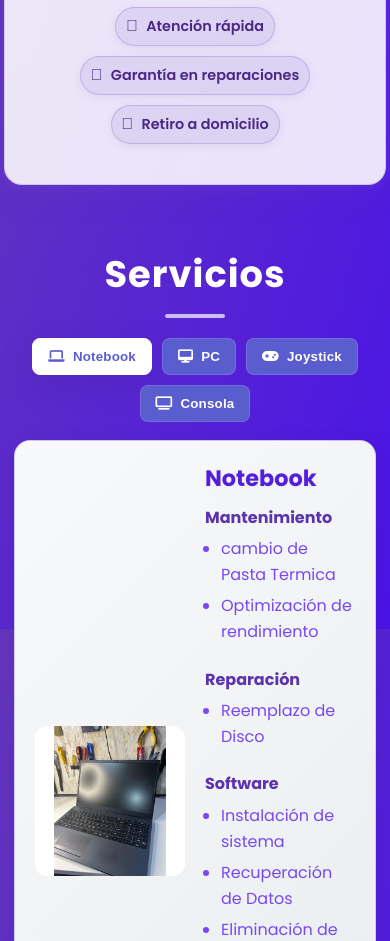
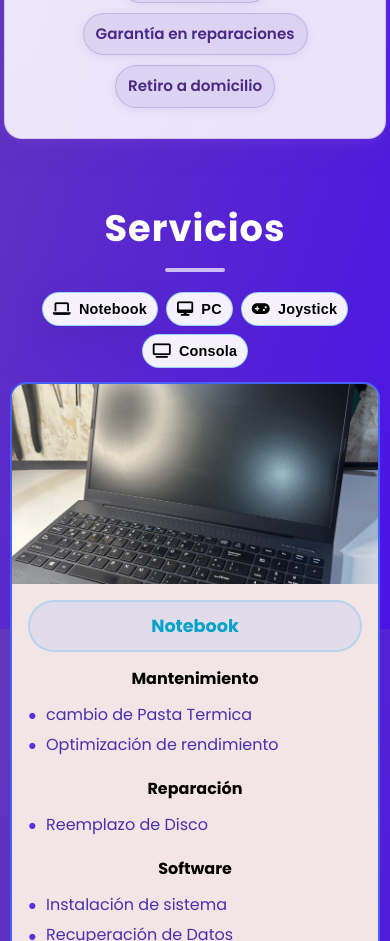
Before and after one commit to TobiasChangazo/tickyservice, a plain HTML site: page index.html in a window 390 px wide. Shown: the part 1059-2000 px from the top of the page. Drawn offline with Linux system fonts and the light colour scheme.

Commit message:
new visual 1.3

```diff
--- a/index.html
+++ b/index.html
@@ -42,9 +42,9 @@
         <b>Nos Caracterizamos por la Calidad y Rapidez que ofrecemos!</b>
       </p>
       <ul class="welcome-badges">
-      <li><i class="fas fa-bolt"></i> Atención rápida</li>
-      <li><i class="fas fa-shield-alt"></i> Garantía en reparaciones</li>
-      <li><i class="fas fa-truck"></i> Retiro a domicilio</li>
+      <li></i> Atención rápida</li>
+      <li></i> Garantía en reparaciones</li>
+      <li></i> Retiro a domicilio</li>
       </ul>
     </div>
   </section>
@@ -157,7 +157,7 @@
           <img src="img/joys.jpeg" alt="Servicio para joysticks">
         </figure>
         <div class="svc-info">
-          <h3>Joystick</h3>
+        <h3>Joystick</h3>
           <div class="svc-columns">
             <div>
               <h4>Reparación</h4>
@@ -184,7 +184,9 @@
             </div>
           </div>
           <div class="svc-actions">
-            <a class="btn-primary" href="servicio.html"><i class="fas fa-paper-plane"></i> Consultar por Joystick</a>
+            <a class="btn-primary" href="servicio.html">
+              <i class="fas fa-paper-plane"></i> Consultar por Joystick
+            </a>
           </div>
         </div>
       </div>
--- a/styles.css
+++ b/styles.css
@@ -141,14 +141,6 @@ a {
   outline-offset: 3px;
 }
 
-/* ========== HERO RESPONSIVE ========== */
-@media (max-width: 950px) {
-  .hero-inner { max-width: 96vw; }
-  .hero-secciones { flex-direction: column; gap: 18px; align-items: center; }
-  .seccion-card { width: 94vw; max-width: 340px; min-width: 160px; }
-  .hero-brand { font-size: 1.7rem; }
-}
-
 /* ========== ANIMACIONES HERO ========== */
 @keyframes fadeInDown {
   from { opacity: 0; transform: translateY(-18px);}
@@ -205,7 +197,7 @@ a {
   position: relative;
   font-weight: 700;
   text-align: center;
-  background: linear-gradient(90deg, #4c9efa97);
+  background: linear-gradient(90deg, #63c4f9a5);
   -webkit-background-clip: text;
   background-clip: text;
   color: transparent;
@@ -300,32 +292,6 @@ a {
   opacity: 0.7;
 }
 
-/* Tarjetas grid */
-.service-cards.modern {
-  display: grid;
-  gap: 24px;
-  /* Cada tarjeta ocupa al menos 280px y se repite según espacio */
-  grid-template-columns: repeat(auto-fit, minmax(280px, 1fr));
-  max-width: 90vw;
-  margin: 0 auto;
-}
-
-.service-card.modern {
-  background: #f4f1fbf2;               /* más claro */
-  backdrop-filter: blur(14px);
-  border-radius: 22px;
-  border: 1px solid rgba(103,58,183,.22); /* antes: 2px sólido negro */
-  padding: 24px;
-  display: flex;
-  flex-direction: column;
-  align-items: center;
-  position: relative;
-  width: 100%;
-  max-width: 500px;
-  transition: transform .2s ease, box-shadow .2s ease, border-color .2s ease;
-  box-shadow: 0 8px 24px rgba(103,58,183,.18);
-}
-
 /* Sombra y fondo más claros en hover, resalta el borde */
 .service-card.modern:hover,
 .service-card.modern:focus {
@@ -375,36 +341,6 @@ footer {
   padding: 40px 0;
   margin-top: 0;              /* antes 60px: causaba la franja */
   text-align: center;
-}
-
-/* ========== RESPONSIVE PARA TITULOS EN MÓVIL ========== */
-
-@media (max-width: 900px) {
-  .contacto-grid { grid-template-columns: 1fr; gap: 32px; }
-}
-
-@media (max-width: 1100px) {
-  .service-cards.modern {
-    grid-template-columns: 1fr 1fr;
-    max-width: 98vw;
-  }
-}
-/* Responsive: controla padding y texto en pantallas pequeñas */
-@media (max-width: 700px) {
-  .service-card.modern {
-    padding: 16px;
-  }
-  .service-card.modern h3 {
-    font-size: 1.1rem;
-  }
-  .service-card.modern ul li {
-    font-size: 0.95rem;
-    margin-bottom: 6px;
-  }
-  .welcome-badges li{
-    font-size: .9rem;
-    padding: 7px 10px;
-  }
 }
 
 /* ========== SECCIÓN CONTACTO LIMPIA Y PRO ========== */
@@ -658,9 +594,9 @@ footer {
   gap: 8px;
   padding: 10px 14px;
   border-radius: 999px;
-  border: 1px solid rgba(174,135,250,.35);
-  background: rgba(255,255,255,.12);
-  color: #fff;
+  border: 1px solid #63c4f9a5;
+  background: rgba(255, 255, 255, 0.941);
+  color: #000000;
   font-weight: 700;
   letter-spacing: .2px;
   cursor: pointer;
@@ -668,62 +604,24 @@ footer {
 }
 .svc-tab:hover{ transform: translateY(-2px); }
 .svc-tab.is-active{
-  background: linear-gradient(90deg,#7c4dff 0%, #4bc3f7 100%);
-  border-color: #fff;
+  border-color: #63c4f9a5;
   box-shadow: 0 10px 26px rgba(65,39,168,.35);
 }
 
 .svc-panels{ margin-top: 8px; }
 .svc-panel[hidden]{ display:none; }
 
-.svc-grid{
-  display: grid;
-  gap: 22px;
-  grid-template-columns: 1.1fr 1.4fr;      /* img | info */
-  align-items: center;
-  background: #f4f1fbf2;
-  border: 1px solid rgba(103,58,183,.22);
-  border-radius: 22px;
-  padding: 22px;
-  box-shadow: 0 8px 24px rgba(103,58,183,.18);
-}
-
-.svc-media img{
-  width: 100%;
-  height: 320px;
-  object-fit: cover;
-  border-radius: 14px;
-  box-shadow: 0 2px 18px #a484ff22;
-}
-
-.svc-info h3{
-  color: #662bb7;
-  font-size: 1.4rem;
-  margin: 0 0 8px 0;
-  text-shadow: 0 1px 4px #be97fb18;
-}
-
 .svc-columns{
   display: grid;
   grid-template-columns: repeat(3,1fr);
   gap: 16px;
 }
-.svc-columns h4{
-  color: #5b33ac;
-  margin-bottom: 6px;
-}
-.svc-columns ul{
-  margin: 0; padding-left: 1em;
-}
-.svc-columns li{
-  color: #7849f1;
-  margin-bottom: 6px;
-  list-style: disc;
+.svc-columns h4 {
+  color: #000000;
+  margin-bottom: 12px;
+  text-align: center; /* <--- centrado */
 }
 
-.svc-actions{
-  margin-top: 12px;
-}
 .svc .btn-primary{
   display: inline-flex;
   align-items: center;
@@ -735,84 +633,148 @@ footer {
   box-shadow: 0 6px 20px rgba(0,0,0,.18);
 }
 
-@media (max-width: 900px){
-  .svc-grid{ grid-template-columns: 1fr; }
-  .svc-media img{ height: 240px; }
-  .svc-columns{ grid-template-columns: 1fr; }
-}
-
-.svc-panel img {
-  width: 80%;
-  height: 500px;
-  object-fit: contain; /* Muestra la imagen completa */
-  border-radius: 10px;
-}
-
-
 .svc-panel h3 {
   color: #5420D7; /* Un violeta más fuerte */
 }
 
-.svc-tab.is-active {
-  background: linear-gradient(90deg, #3C00FF, #673AB7);
-  color: white;
+/* Columna de contenido: padding propio */
+.svc-info{
+  display:flex;
+  flex-direction:column;
+  padding:22px;
+  height:100%;
 }
 
-.svc-panel-content {
-  display: flex;
-  gap: 20px;
-  align-items: flex-start;
+/* ===== Estilo exacto como en la foto de ejemplo ===== */
+.svc-grid {
+  display: grid;
+  grid-template-columns: 1fr 2fr;
+  gap: 0;
+  padding: 0;
+  border-radius: 18px;
+  overflow: hidden;
+  background: #f3e5e5;
+  border: 2px solid rgb(66, 99, 247);
+}
+.svc-media{
+  width:100%;
+  height:100%;
+  margin:0 !important;       /* quita márgenes por ser <figure> */
+  padding:0 !important;
+  background:transparent !important;
+  border-radius:0 !important;
+  overflow:hidden;
+}
+.svc-media img{
+  width:100%;
+  height:100%;
+  display:block;             /* elimina gap de imagen inline */
+  object-fit:cover;          /* llena toda la franja izquierda */
+  border-radius:0 !important;
 }
 
-@media (max-width: 768px) {
-  .svc-panel-content {
-    flex-direction: column;
-    text-align: center;
-  }
+.svc-info h3 {
+  display: inline-block;
+  padding: 10px 24px;
+  background: rgba(162, 185, 255, 0.219); /* violeta suave */
+  border: 2px solid #63c4f956; /* borde violeta */
+  border-radius: 999px; /* forma de píldora */
+  font-size: 1.1rem;
+  font-weight: 700;
+  color: #01a2cb;
+  text-align: center;
+  margin: 0 auto 18px auto; /* centrado con margen abajo */
 }
 
-.svc-media {
-  width: 100%;
-  aspect-ratio: 1 / 1; /* Mantiene cuadrado */
-  overflow: hidden;
-  border-radius: 12px;
-  background: #fff;
-  display: flex;
-  align-items: center;
-  justify-content: center;
+.svc-actions {
+  margin-top: auto;
+  text-align: center;
 }
 
-.svc-media img {
-  width: 100%;
-  height: 100%;
-  object-fit: contain; /* Imagen completa sin recorte */
+/* RESPONSIVE */
+
+/* Celu y tablets chicas */
+@media (max-width: 900px) {
+
+  /* Hero */
+  .hero-inner { max-width: 96vw; padding: 0 10px; }
+  .hero-brand { font-size: 2rem; }
+  .hero-lema  { font-size: 1rem; margin-bottom: 30px; }
+
+  /* Botones del hero en columna */
+  .hero-secciones {
+    flex-direction: column;
+    gap: 16px;
+    align-items: center;
+  }
+  .seccion-card { width: 94vw; max-width: 360px; }
+
+  /* Bienvenida un poco más compacta */
+  .welcome-content { padding: 24px 20px; }
+
+  /* Tabs de servicios: ocupan ancho completo y envuelven bien */
+  .svc { padding: 0 10px; }
+  .svc-tabs { gap: 8px; margin: 10px auto 14px; }
+  .svc-tab { padding: 9px 12px; font-size: .95rem; }
+
+  /* Tarjeta de servicio: apilar imagen y contenido */
+  .svc-grid {
+    grid-template-columns: 1fr;   /* imagen arriba, texto abajo */
+    border-radius: 16px;
+  }
+
+  /* Altura razonable para la franja de imagen */
+  .svc-media { height: 220px; }
+
+  /* Contenido: cómodo en una columna */
+  .svc-info { padding: 18px; }
+  .svc-columns { grid-template-columns: 1fr; gap: 12px; }
+
+  /* Título centrado, botón al final centrado */
+  .svc-info h3 { margin: 0 0 14px 0; }
+  .svc-actions { margin-top: 16px; text-align: center; }
+  .svc .btn-primary { padding: 10px 14px; font-size: 1rem; }
+
+  /* Contacto: una sola columna */
+  .contacto-grid { grid-template-columns: 1fr; gap: 24px; }
+  .contact-buttons { flex-wrap: wrap; }
 }
 
-.svc-grid {
-  display: grid;
-  grid-template-columns: 1fr 1fr;
-  gap: 20px;
-  background: linear-gradient(135deg, #f8f9fa, #e9ecef);
-  padding: 20px;
-  border-radius: 16px;
-  box-shadow: 0 4px 20px rgba(0,0,0,0.08);
-  transition: transform 0.2s ease;
+/* Teléfonos chicos */
+@media (max-width: 480px) {
+  .hero-brand { font-size: 1.7rem; }
+  .hero-lema  { font-size: .95rem; }
+
+  .svc-tab { font-size: .9rem; padding: 8px 10px; }
+
+  .svc-media { height: 200px; }
+  .svc-info  { padding: 16px; }
+  .svc .btn-primary { padding: 9px 12px; font-size: .95rem; }
 }
 
-.svc-grid:hover {
-  transform: translateY(-5px);
+/* === Listas con tilde, sin punto === */
+.svc-columns ul {
+  list-style: none; /* Quita el punto por defecto */
+  margin: 0;
+  padding: 0;
 }
 
-.svc-tab {
-  background: #595dcd;
-  border-radius: 8px;
-  padding: 10px 15px;
-  cursor: pointer;
-  transition: background 0.3s;
-  font-weight: 600;
+.svc-columns li {
+  position: relative;
+  margin: 8px 0;
+  padding-left: 18px; /* Espacio para el tilde */
+  text-align: left; /* Texto alineado a la izquierda */
+  color: #4a2fb0; /* Color del texto */
+  line-height: 1.4;
 }
 
-.svc-tab.is-active {
-  background: #ffffff;
-  color: #595dcd;
+/* Tildecito elegante */
+.svc-columns li::before {
+  content: "●";
+  position: absolute;
+  left: 0;
+  top: 0.1em;
+  font-weight: 800;
+  font-size: 0.9rem;
+  color: #5a2fe0;
 }
```
